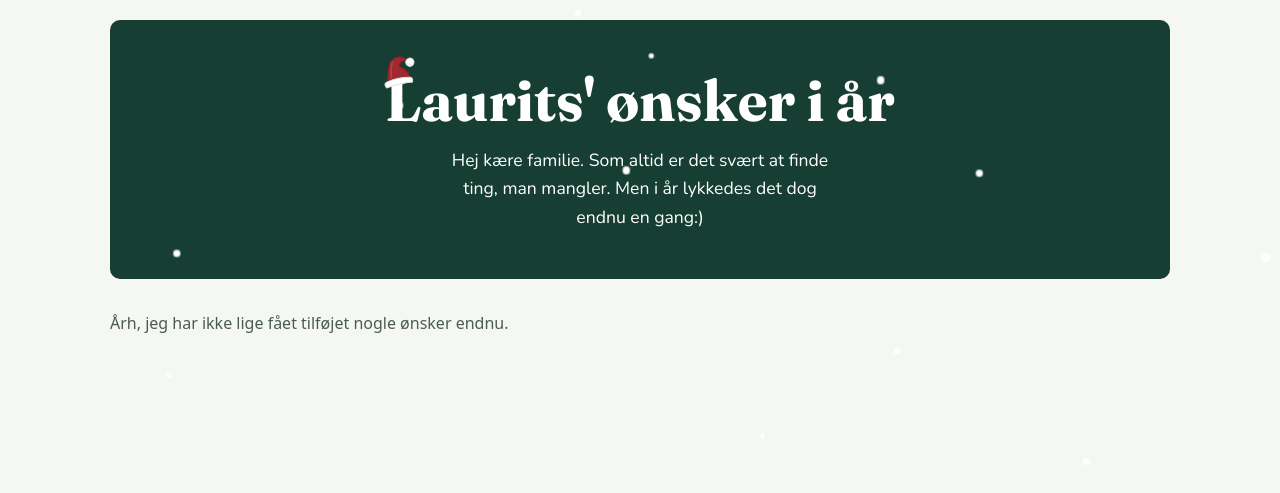
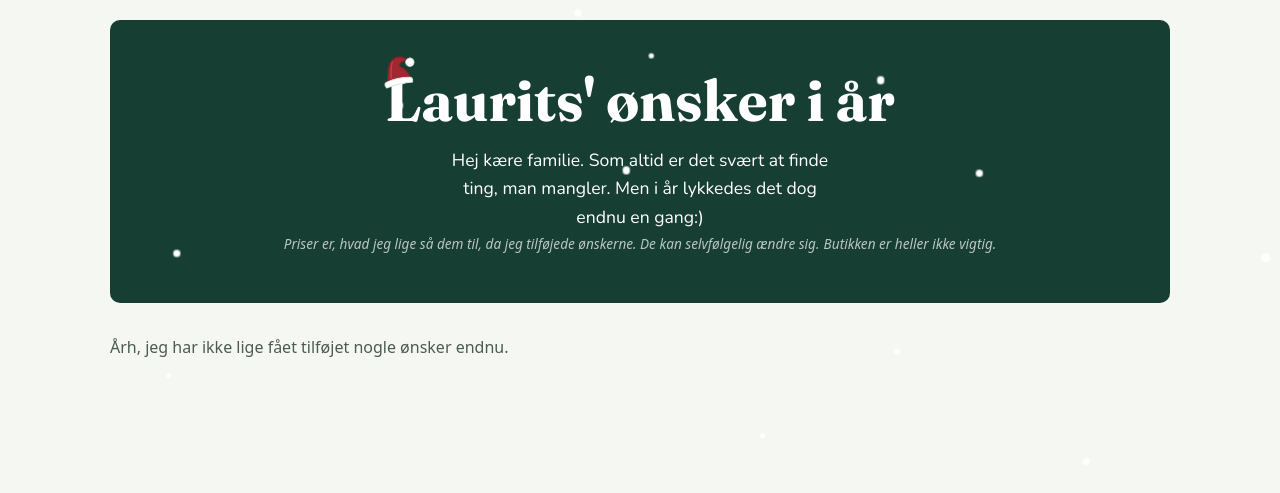
Before and after one commit to DGLaurits/wishlist, a Flask app: page / in a window 1280 px wide. Shown: the top 493 px of the page. Run offline with Flask 3, Linux system fonts and the light colour scheme.

Commit message:
Add message about prices and stores

```diff
--- a/static/style.css
+++ b/static/style.css
@@ -47,7 +47,7 @@ a { color: inherit; }
   left: -.2em; top: -0.25em; pointer-events: none; transform: rotate(-12deg); }
 .hero p { position: relative; z-index: 1; max-width: 38ch; margin: .75rem auto 0;
   color: var(--card); font: 400 1.1rem/1.6 Nunito, var(--sans); }
-
+.hero i { font-size: 0.85em; opacity: 0.7; }
 .grid { width: 100%; max-width: 1100px; margin: 0 auto; padding: 1rem 1.25rem 4rem; flex: 1;
   display: grid; gap: 1.25rem; grid-template-columns: repeat(auto-fill, minmax(240px, 1fr)); }
 .card { position: relative; z-index: 1; background: var(--card); border: 1px solid var(--line);
--- a/templates/index.html
+++ b/templates/index.html
@@ -5,6 +5,8 @@
 <header class="hero">
   <h1><span class="title-initial"><img class="nissehue" src="{{ url_for('static', filename='svg/nissehue.svg') }}" alt="" aria-hidden="true">L</span>aurits' ønsker i år</h1>
   <p>Hej kære familie. Som altid er det svært at finde ting, man mangler. Men i år lykkedes det dog endnu en gang:)</p>
+  <i>Priser er, hvad jeg lige så dem til, da jeg tilføjede ønskerne. De kan selvfølgelig ændre sig.</i>
+  <i>Butikken er heller ikke vigtig.</i>
 </header>
 <main class="grid">
   {% for w in wishes %}
```
